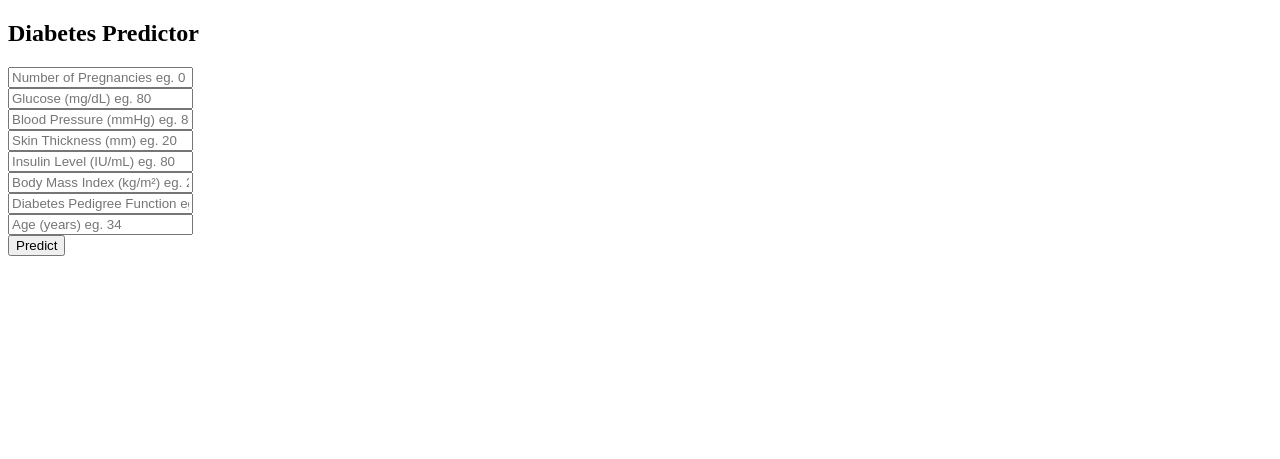
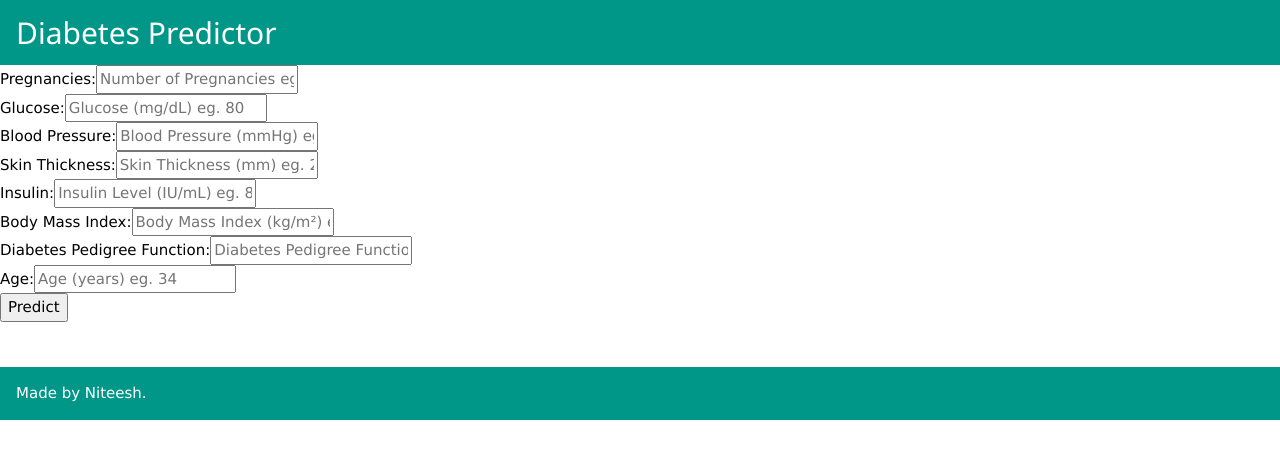
Before and after one commit to Niteesh95/Diabetes-Prediction-Deployment, a Flask app: page / in a window 1280 px wide. Shown: the top 459 px of the page. Run offline with Flask 2, Linux system fonts and the light colour scheme; parts of the project's set-up code (start-up, migrations or seed data) failed here and were passed over.

Commit message:
modified html for better styling.

```diff
--- a/templates/index.html
+++ b/templates/index.html
@@ -5,23 +5,25 @@
         <meta charset="utf-8">
         <title>Diabetes Predictor</title>
         <link href="https://fonts.googleapis.com/css2?family=Pacifico&display=swap" rel="stylesheet" type="text/css">
+        <link rel="stylesheet" href="https://www.w3schools.com/w3css/4/w3.css">
     </head>
 
     <body>
 
         <!-- Website Title -->
-    	<div class="container">
+    	<header class="w3-container w3-teal">
             <h2 class='container-heading'><span class="heading_font">Diabetes Predictor</span></h2>
+      </header>
 
     		<form action="{{ url_for('predict') }}" method="POST">
-                <input class="form-input" type="text" name="pregnancies" placeholder="Number of Pregnancies eg. 0" required="required"><br>
-                <input class="form-input" type="text" name="glucose" placeholder="Glucose (mg/dL) eg. 80" required="required"><br>
-                <input class="form-input" type="text" name="bloodpressure" placeholder="Blood Pressure (mmHg) eg. 80" required="required"><br>
-                <input class="form-input" type="text" name="skinthickness" placeholder="Skin Thickness (mm) eg. 20" required="required"><br>
-                <input class="form-input" type="text" name="insulin" placeholder="Insulin Level (IU/mL) eg. 80" required="required"><br>
-                <input class="form-input" type="text" name="bmi" placeholder="Body Mass Index (kg/m²) eg. 23.1" required="required"><br>
-                <input class="form-input" type="text" name="dpf" placeholder="Diabetes Pedigree Function eg. 0.52" required="required"><br>
-                <input class="form-input" type="text" name="age" placeholder="Age (years) eg. 34" required="required"><br>
+                <label for="pregnancies">Pregnancies:</label><input class="form-input" type="text" name="pregnancies" placeholder="Number of Pregnancies eg. 0" required="required"><br>
+                <label for="glucose">Glucose:</label><input class="form-input" type="text" name="glucose" placeholder="Glucose (mg/dL) eg. 80" required="required"><br>
+                <label for="bloodpressure">Blood Pressure:</label><input class="form-input" type="text" name="bloodpressure" placeholder="Blood Pressure (mmHg) eg. 80" required="required"><br>
+                <label for="skinthickness">Skin Thickness:</label><input class="form-input" type="text" name="skinthickness" placeholder="Skin Thickness (mm) eg. 20" required="required"><br>
+                <label for="insulin">Insulin:</label><input class="form-input" type="text" name="insulin" placeholder="Insulin Level (IU/mL) eg. 80" required="required"><br>
+                <label for="bmi">Body Mass Index:</label><input class="form-input" type="text" name="bmi" placeholder="Body Mass Index (kg/m²) eg. 23.1" required="required"><br>
+                <label for="dpf">Diabetes Pedigree Function:</label><input class="form-input" type="text" name="dpf" placeholder="Diabetes Pedigree Function eg. 0.52" required="required"><br>
+                <label for="age">Age:</label><input class="form-input" type="text" name="age" placeholder="Age (years) eg. 34" required="required"><br>
 
         		<input type="submit" class="my-cta-button" value="Predict">
         	</form>
@@ -32,5 +34,12 @@
 
     	</div>
 
+      <footer class="w3-container w3-teal">
+        <a target="_blank" href="https://github.com/Niteesh95/Diabetes-Prediction-Deployment"><i class="fab fa-github fa-lg contact-icon"></i></a>
+               <a target="_blank" href="https://www.linkedin.com/in/niteesh-chanabasanavar"><i class="fab fa-linkedin fa-lg contact-icon"></i></a>
+           </div>
+           <p class='footer-description'>Made by Niteesh.</p>
+      </footer>
+
     </body>
 </html>
```
